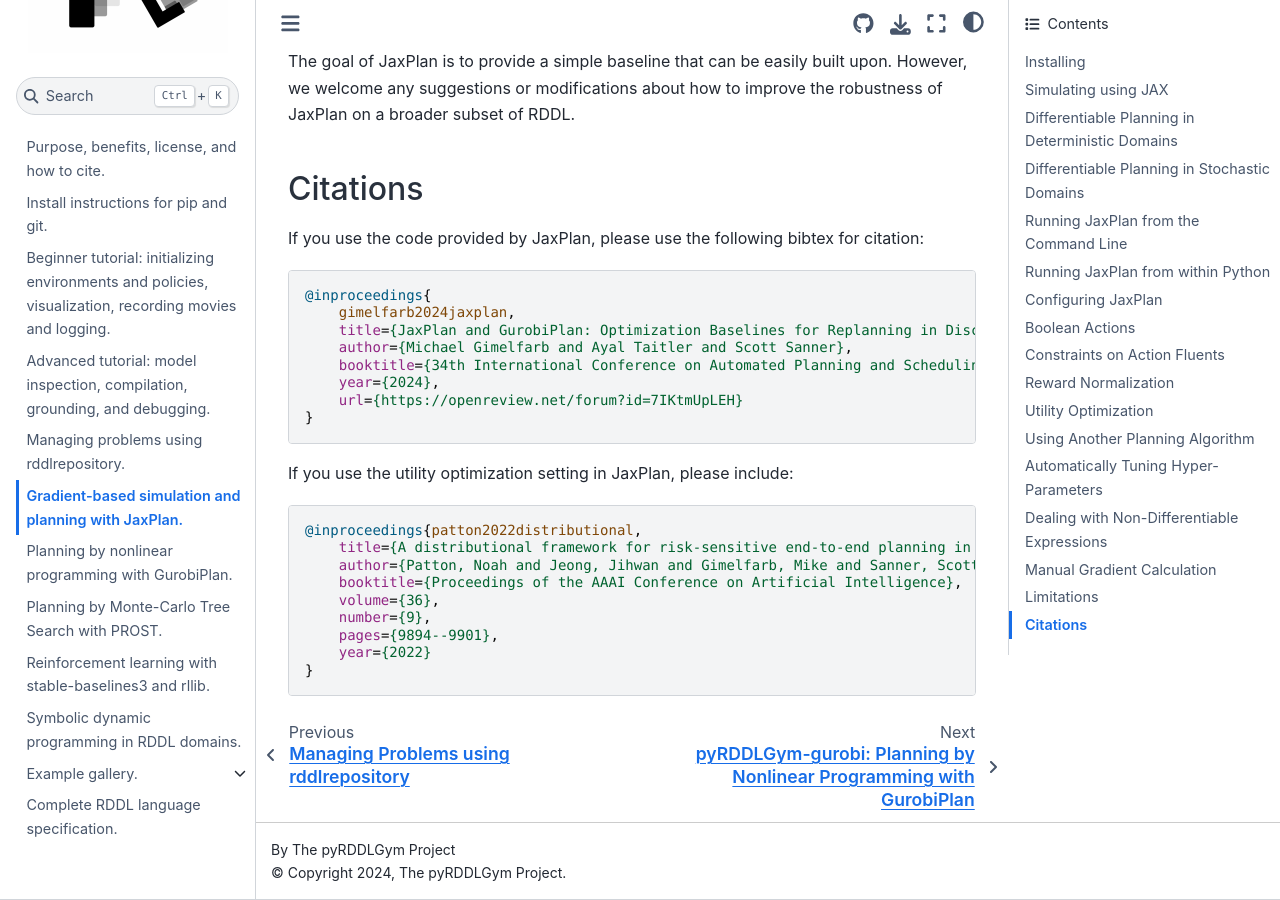
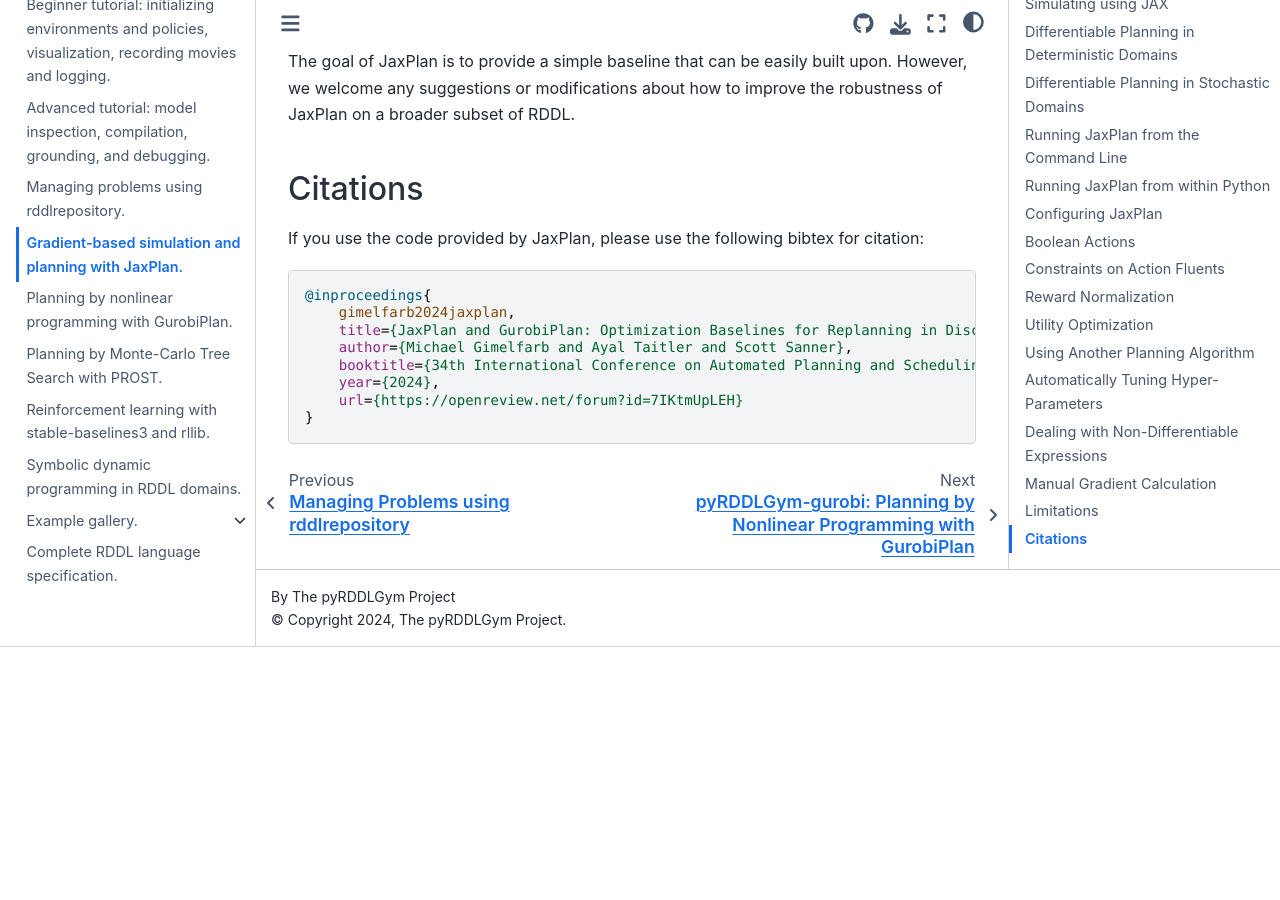
Before and after one commit to pyrddlgym-project/pyRDDLGym, a Sphinx documentation site: the page built from docs/jax.rst, in a window 1280 px wide and 900 px high, scrolled down 18288 px. Built offline with Sphinx 7.4.7 and the Sphinx Book theme 1.1.4, drawn with Linux system fonts in a browser that asks for light colours; pages that are not in the unit, such as notebooks, are missing from menus; after the commit the page ends 18935 px from its top, so only the background shows below that.

Commit message:
Update jax.rst

```diff
--- a/docs/jax.rst
+++ b/docs/jax.rst
@@ -807,17 +807,3 @@ If you use the code provided by JaxPlan, please use the following bibtex for cit
         year={2024},
         url={https://openreview.net/forum?id=7IKtmUpLEH}
     }
-
-If you use the utility optimization setting in JaxPlan, please include:
-
-.. code-block:: bibtex
-
-    @inproceedings{patton2022distributional,
-        title={A distributional framework for risk-sensitive end-to-end planning in continuous mdps},
-        author={Patton, Noah and Jeong, Jihwan and Gimelfarb, Mike and Sanner, Scott},
-        booktitle={Proceedings of the AAAI Conference on Artificial Intelligence},
-        volume={36},
-        number={9},
-        pages={9894--9901},
-        year={2022}
-    }
```
